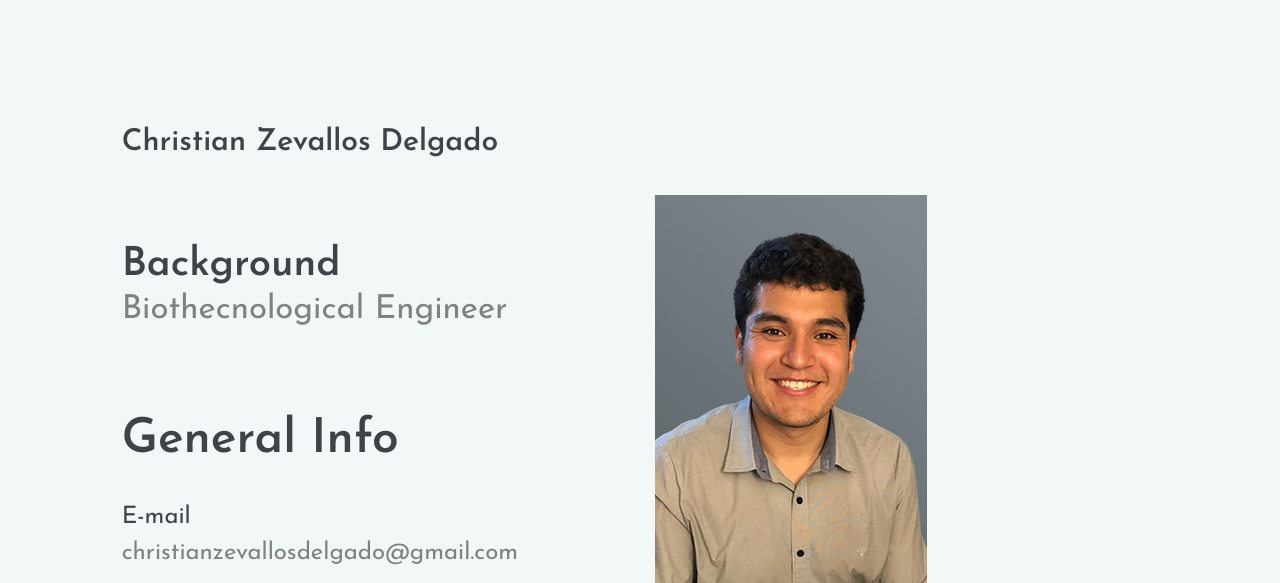
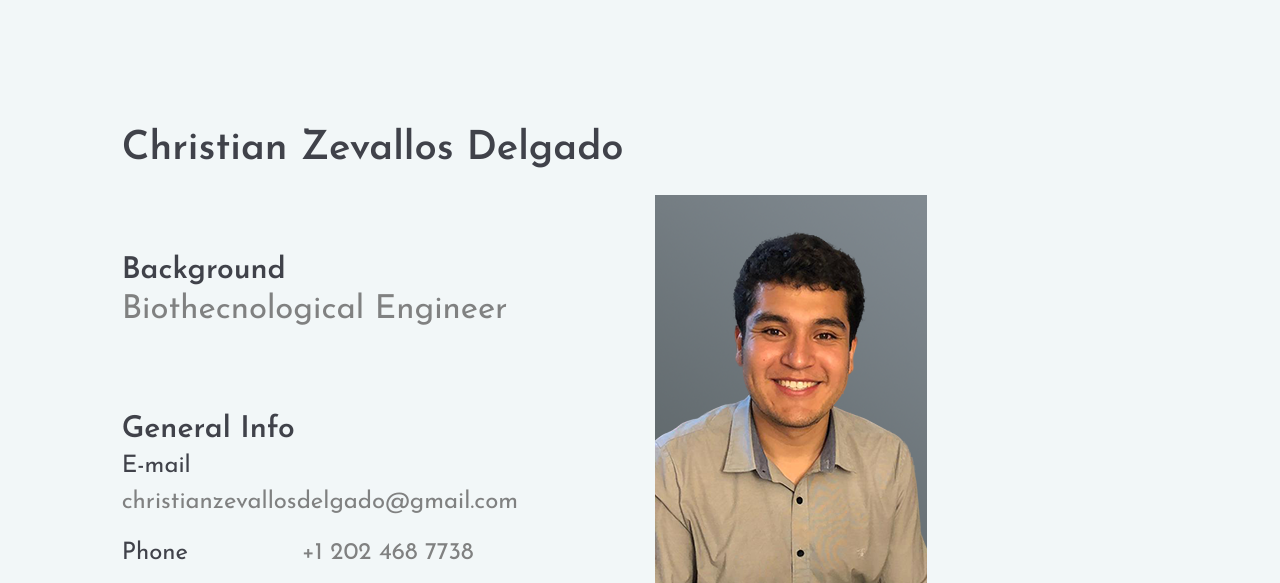
Before and after one commit to CZD18/czevallosdelgado, a plain HTML site: page index.html in a window 1280 px wide. Shown: the top 583 px of the page. Drawn offline with Linux system fonts and the light colour scheme.

Commit message:
Update index.html

```diff
--- a/index.html
+++ b/index.html
@@ -41,14 +41,14 @@
 					<div class="row">
 						<div class="col-lg-6">
 							<div class="hero-text">
-								<h3>Christian Zevallos Delgado</h3>
+								<h1>Christian Zevallos Delgado</h1>
 							</div>
 							<div class="hero-text">
-								<h1>Background</h1>
+								<h3>Background</h3>
 								<p>Biothecnological Engineer</p>
 							</div>
 							<div class="hero-info">
-								<h2>General Info</h2>
+								<h3>General Info</h3>
 								<ul>
 
 									<li><span>E-mail</span>christianzevallosdelgado@gmail.com</li>
```
